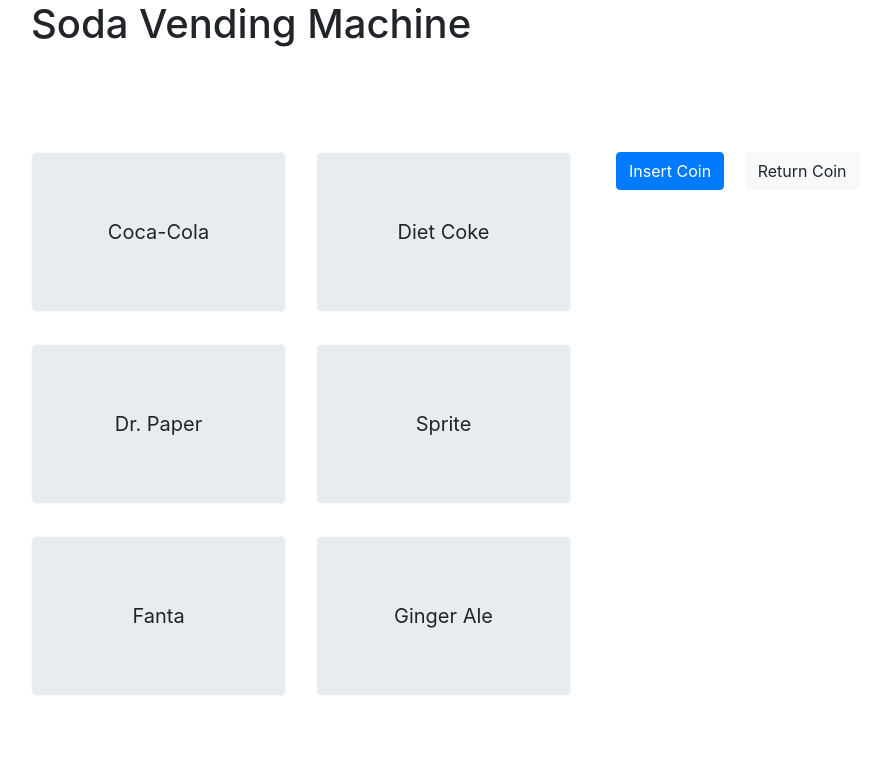
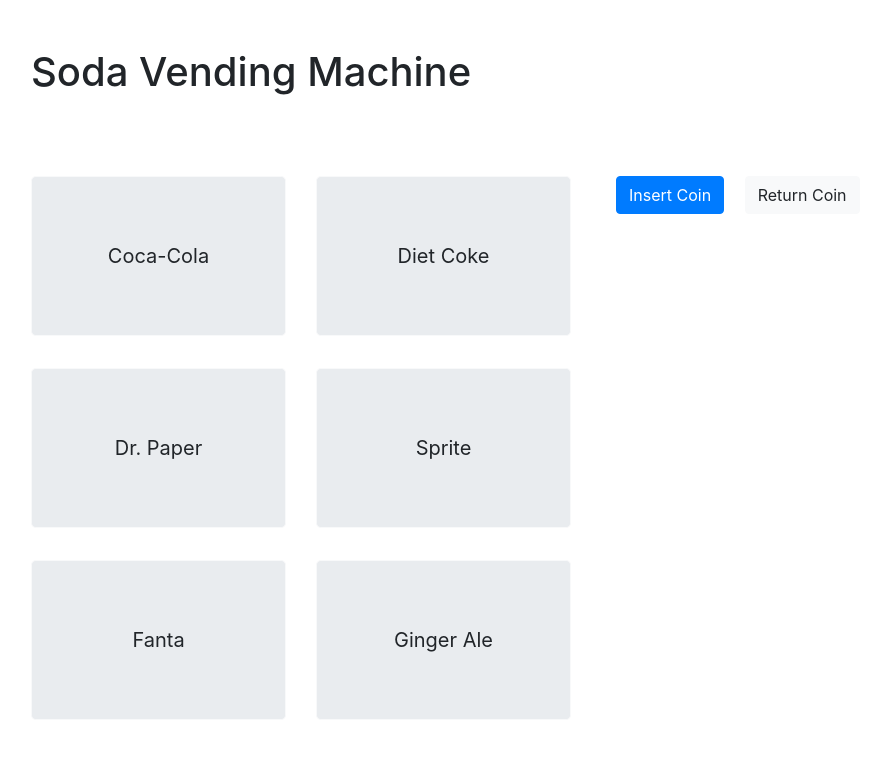
Before and after one commit to vinitamrutkar24/vendingmachine, a plain HTML site: page index.html in a window 1280 px wide. Shown: the whole page, without its empty margins (54-931 px from the left). Drawn offline with nearby package versions, Linux system fonts and the light colour scheme.

Commit message:
Update index.html

```diff
--- a/index.html
+++ b/index.html
@@ -11,8 +11,8 @@
     </head>
     <body>
     <div class="container">
-        <h1>Soda Vending Machine</h1>
-        <div class="mt-5">
+        <h1 class="pt-5">Soda Vending Machine</h1>
+        <div class="pt-2 pb-2">
             <div class="messages align-middle">
                 <span id="message"></span>
             </div>
```
